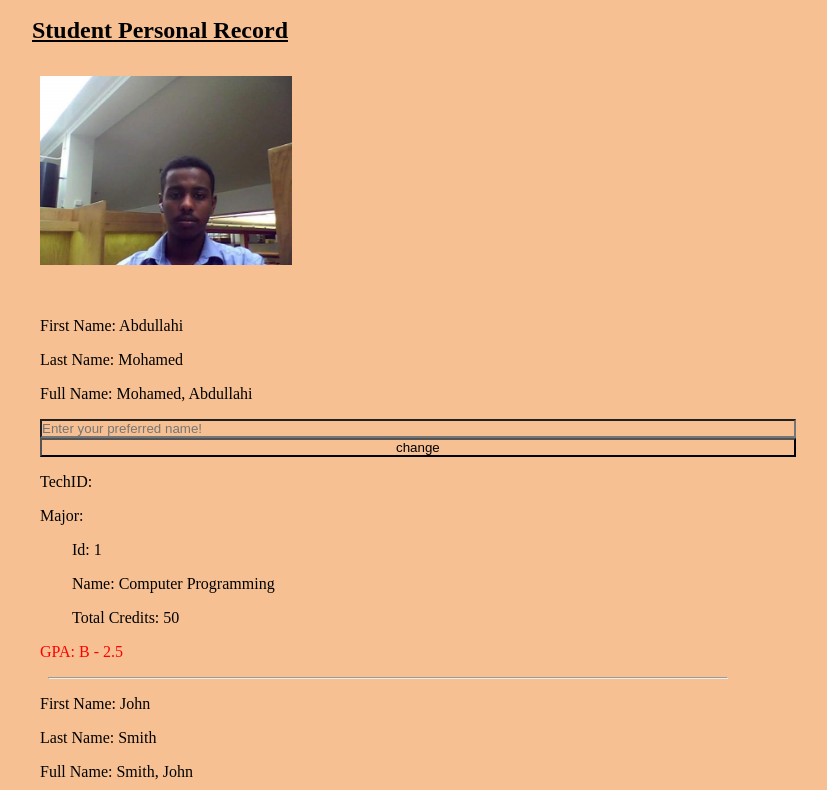
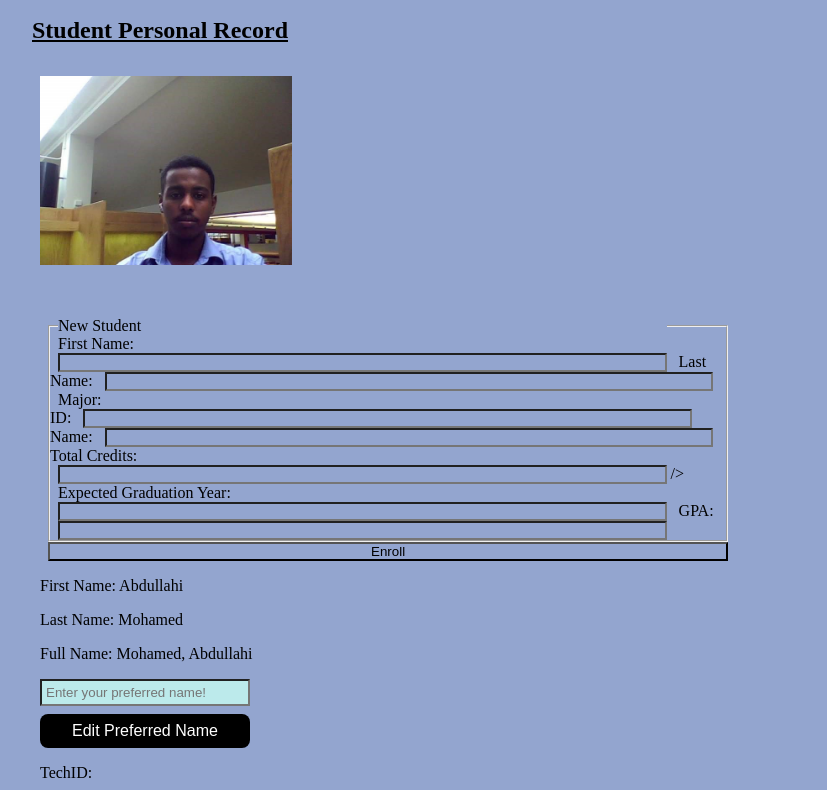
Before and after one commit to Abdalla2040/Client-Side-Week6, a plain HTML site: page index.html in a window 1280 px wide. Shown: the part 102-892 px from the top of the page, without its empty margins (0-827 px from the left). Drawn offline with nearby package versions, Linux system fonts and the light colour scheme.

Commit message:
first commit

```diff
--- a/index.html
+++ b/index.html
@@ -14,7 +14,35 @@
         <h1>{{ pageTitle }}</h1>
         <h2>{{ sectionTitle }}</h2>
         <div v-html="profilePhoto" class="profilePhoto"></div>
-
+        <div>
+          <form>
+            <fieldset>
+              <legend>New Student</legend>
+              <label
+                >First Name: <input type="text" v-model="newStudent.firstName"
+              /></label>
+              <label
+                >Last Name: <input type="text" v-model="newStudent.lastName"
+              /></label>
+              <label
+                >Major: <br />
+                ID: <input type="text" v-model="newStudent.major.id" /> Name:
+                <input type="text" v-model="newStudent.major.name" /> Total
+                Credits:
+                <input type="text" v-model="newStudent.major.totalCredits" />
+                /></label
+              >
+              <label
+                >Expected Graduation Year:
+                <input type="text" v-model="newStudent.graduationYear"
+              /></label>
+              <label>GPA: <input type="text" v-model="newStudent.gpa" /></label>
+            </fieldset>
+            <button type="submit" v-on:click.prevent="setNewStudent()">
+              Enroll
+            </button>
+          </form>
+        </div>
         <div
           v-for="(singleStudent, index) in student"
           :key="singleStudent.firstName"
@@ -31,12 +59,15 @@
             Preferred Name: {{ singleStudent.preferredName }}
           </p>
           <input
+            class="input"
             type="text"
             v-show="visibleOrNot"
             v-model="singleStudent.preferredName"
             placeholder="Enter your preferred name!"
           />
-          <button @click="hideInput()">change</button>
+          <button class="hideInput" @click="hideInput()">
+            Edit Preferred Name
+          </button>
           <p v-show="singleStudent.firstName == 'Abdullahi'">
             TechID: {{ techID }}
           </p>
@@ -46,7 +77,8 @@
             <span>Name: {{singleStudent.major.name}}</span>
             <span>Total Credits: {{singleStudent.major.totalCredits}}</span>
           </p>
-          <p v-show="singleStudent.graduationYear == 2023">
+          <p>
+            <!-- v-show="singleStudent.graduationYear == 2023" -->
             Expected Graduation Year: {{ singleStudent.graduationYear }}
           </p>
           <p v-if="singleStudent.gpa >= 3" v-bind:class="setGPAColor">
@@ -68,6 +100,7 @@
         </div>
 
         <button type="button" id="setTechID">Show TechID</button>
+        <p class="green" v-bind="updated">Updated On: {{ updated }}</p>
       </div>
     </template>
     <script
--- a/style.css
+++ b/style.css
@@ -2,7 +2,7 @@
   box-sizing: border-box;
   margin-left: 0.5rem;
   padding: 0;
-  background-color: #f7c093;
+  background-color: #93a5cf;
   width: 90%;
 }
 body {
@@ -27,6 +27,8 @@ body {
 }
 .green {
   color: green;
+  font-size: 1.5em;
+  font-weight: 600;
 }
 .profilePhoto {
   width: 30%;
@@ -48,3 +50,21 @@ body {
   padding-top: 1rem;
   display: block;
 }
+.input,
+.hideInput {
+  display: block;
+  padding: 0.25rem;
+  width: 25%;
+}
+.input {
+  margin-bottom: 0.5rem;
+  background-color: rgb(188, 234, 235);
+}
+.hideInput {
+  padding: 0.5rem;
+  font-size: 1rem;
+  color: white;
+  background-color: black;
+  border-radius: 0.5rem;
+  border: none;
+}
--- a/vue.js
+++ b/vue.js
@@ -11,6 +11,17 @@ var app = new Vue({
     graduationYear: null,
     gpa: null,
     gpaColor: null,
+    newStudent: {
+      firstName: null,
+      lastName: null,
+      major: {
+        id: null,
+        name: null,
+        totalCredits: null,
+      },
+      graduationYear: null,
+      gpa: null,
+    },
     student: [
       {
         firstName: "Abdullahi",
@@ -49,7 +60,7 @@ var app = new Vue({
         gpa: 4.0,
       },
     ],
-    updated: "",
+    updated: null,
     visibleOrNot: true,
   },
   methods: {
@@ -60,9 +71,31 @@ var app = new Vue({
       if (this.visibleOrNot) this.visibleOrNot = false;
       else this.visibleOrNot = true;
     },
+    setUpdated: function () {
+      const today = new Date();
+      this.updated = today;
+      return this.updated;
+    },
+    setNewStudent: function () {
+      this.student.push(Object.assign({}, this.newStudent));
+      this.reset();
+      // this.newStudent.major.id = "";
+      // this.newStudent.major.name = "";
+      // this.newStudent.major.totalCredits = "";
+
+      //this.newStudent = Object.assign({}, this.newStudent);
+    },
+    reset: function () {
+      this.newStudent.firstName = "";
+      this.newStudent.lastName = "";
+      this.newStudent.major.id = "";
+      this.newStudent.major.name = "";
+      this.newStudent.major.totalCredits = "";
+      this.newStudent.graduationYear = "";
+      this.newStudent.gpa = "";
+    },
   },
   computed: {
-    // this will not return class/color. the gpa and gpaColor variables are not getting assigned. Tips on how to solve?
     setGPAColor: function () {
       this.gpa = this.student.gpa;
       if (this.gpa >= 3) {
@@ -76,9 +109,15 @@ var app = new Vue({
       } else {
         this.gpaColor = "red";
       }
-      console.log(this.student.gpa + " - " + this.gpaColor);
-
       return this.gpaColor;
+    },
+  },
+  watch: {
+    student: {
+      deep: true,
+      handler() {
+        this.setUpdated();
+      },
     },
   },
   template: "#Divtemplate",
```
